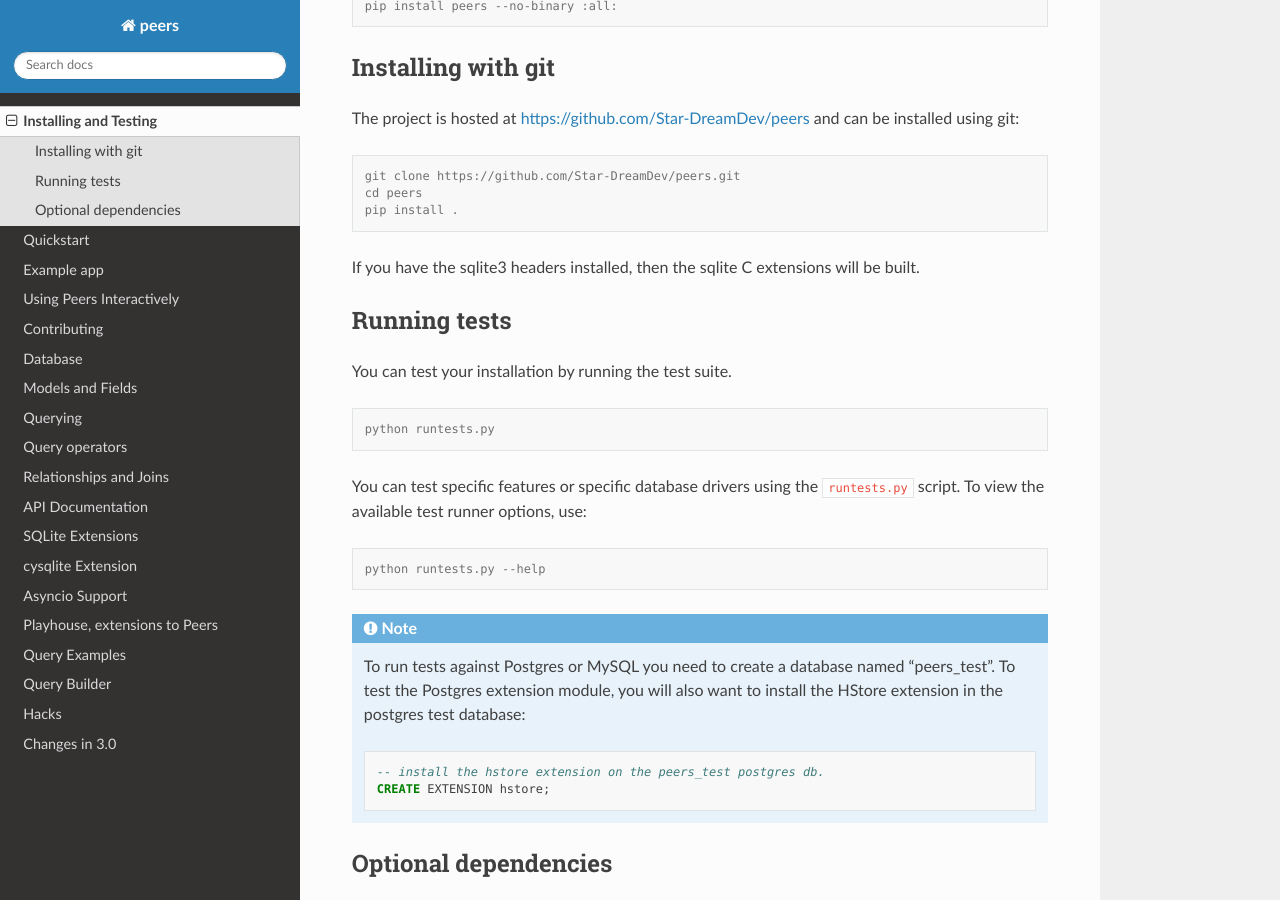
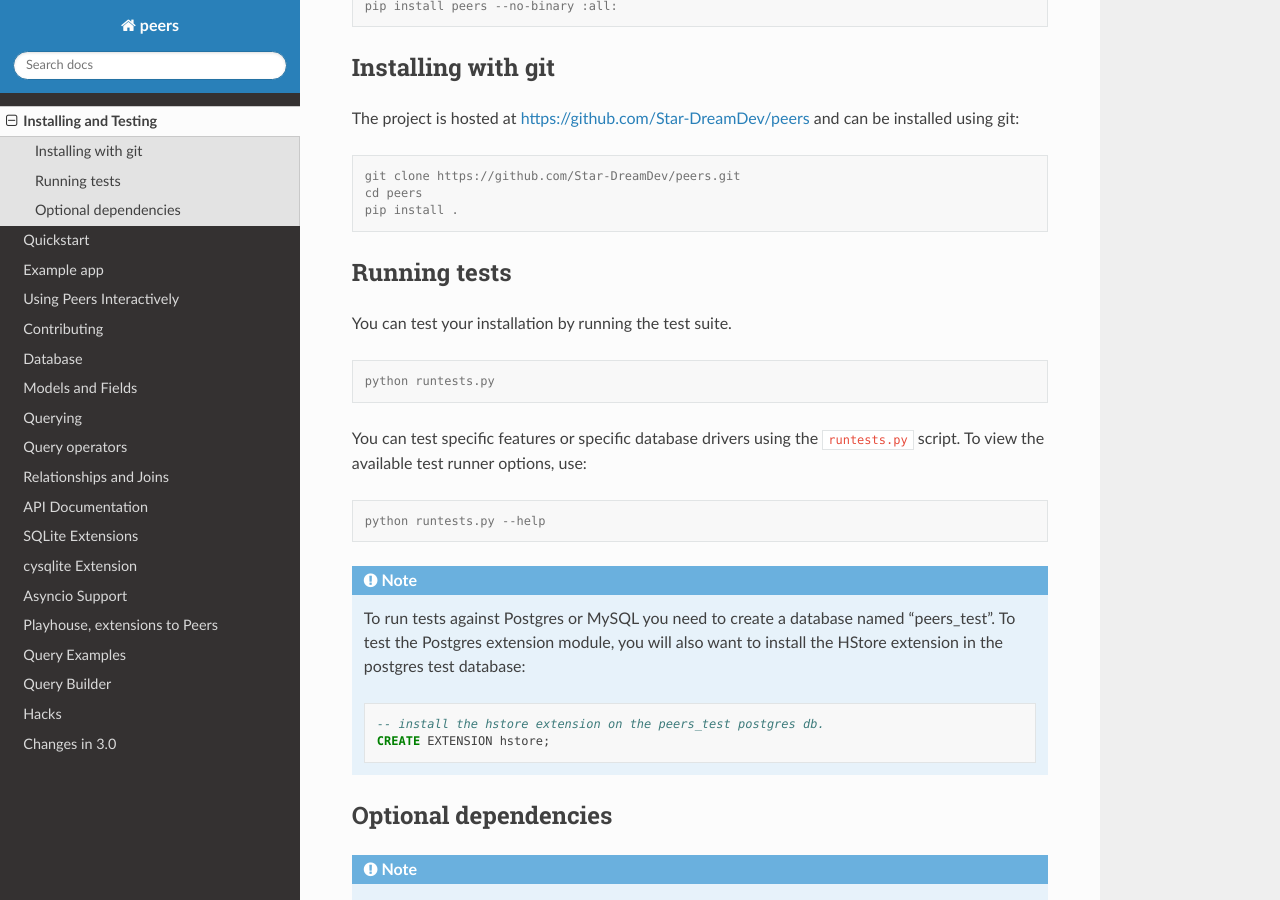
Before and after one commit to Star-DreamDev/myPeers, a Sphinx documentation site: the page built from docs/peers/installation.rst, in a window 1280 px wide and 900 px high, scrolled down 362 px. Built offline with Sphinx 7.4.7 and the Read the Docs theme 2.0.0, drawn with Linux system fonts in a browser that asks for light colours; the version number could not be read and is left out.

Commit message:
Clarify installation note.

```diff
--- a/docs/peers/installation.rst
+++ b/docs/peers/installation.rst
@@ -28,9 +28,6 @@
     git clone https://github.com/Star-DreamDev/peers.git
     cd peers
     pip install .
-
-If you have the sqlite3 headers installed, then the sqlite C extensions will be
-built.
 
 Running tests
 -------------
```
